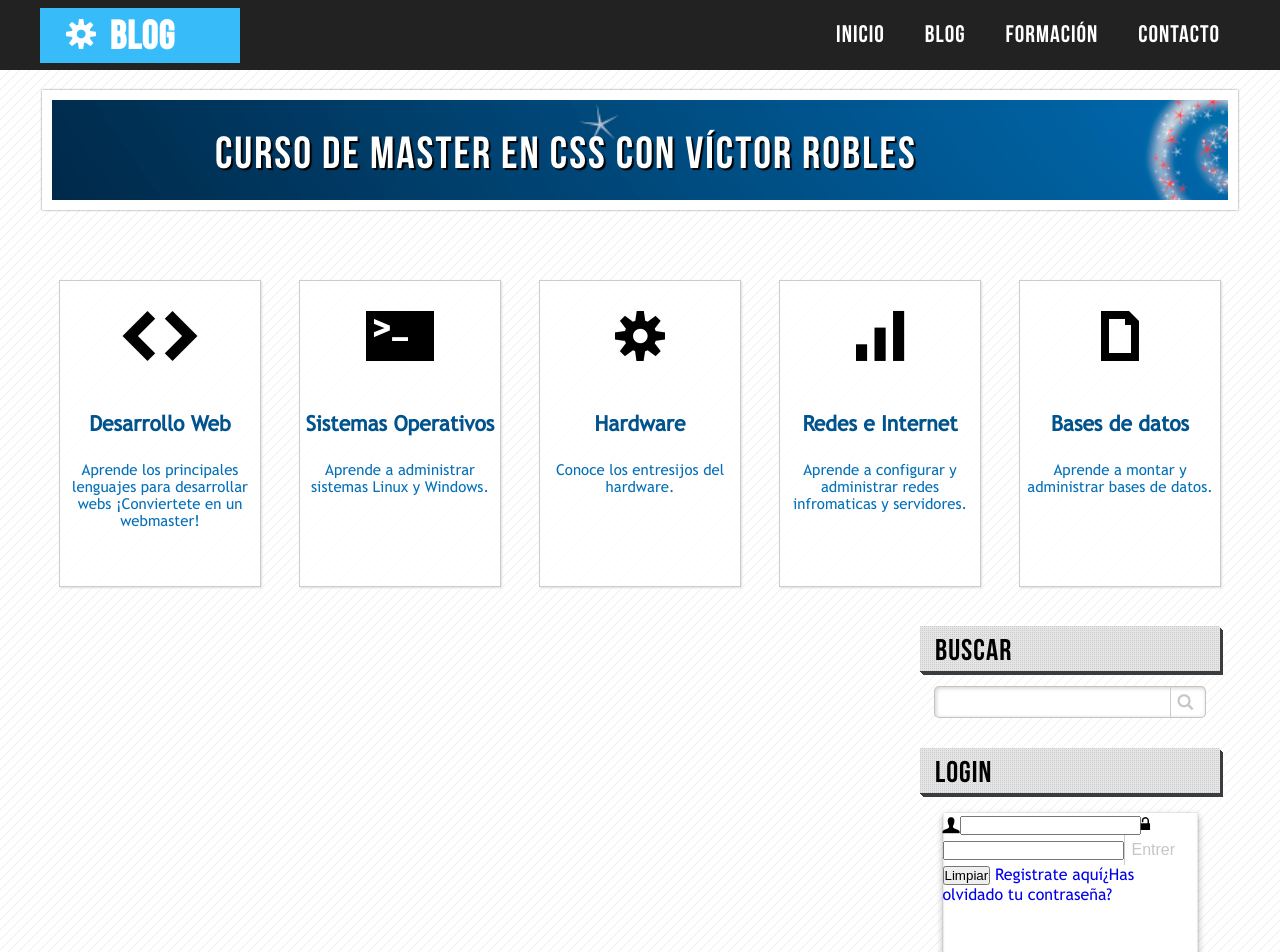
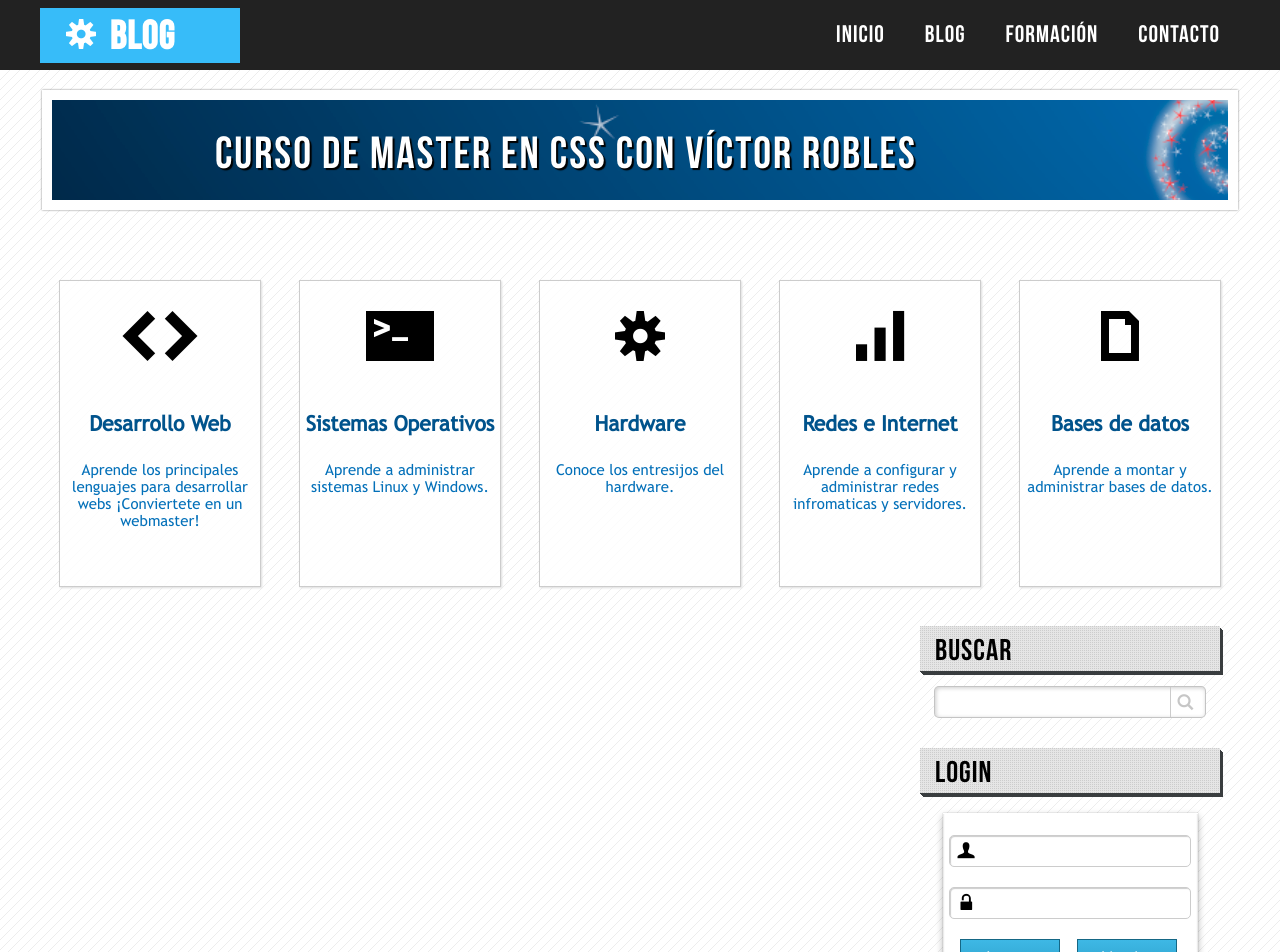
Before and after one commit to Melanialassia/Master-CSS-Responsive, a React (Vite) app: page / in a window 1280 px wide. Shown: the top 952 px of the page. Built offline with nearby package versions, Linux system fonts and the light colour scheme.

Commit message:
form login

```diff
--- a/src/App.jsx
+++ b/src/App.jsx
@@ -89,7 +89,6 @@ function App() {
 
         {/* <!-- Inicio barra lateral --> */}
         <aside className={style.lateral}>
-
           <h3> BUSCAR</h3>
           <div className={style.search}>
             <form>
@@ -99,18 +98,17 @@ function App() {
           </div>
 
           <h3>LOGIN</h3>
-          <div className={style.box}>
+          <div className={`${style.box} ${style.login}`}>
             <form>
-              <label id="user" className={style.gear}>
-                {" "}
+              <label id="user" className={`${style.gear} ${style.icons}`}>
                 U
               </label>
               <input type="email" />
-              <label id="password" className={style.gear}>
+              <label id="password" className={`${style.gear} ${style.icons} ${style.icons2}`}>
                 w
               </label>
               <input type="password" />
-              <input type="submit" value="Entrer" />
+              <input type="submit" value="Ingresar" />
               <input type="reset" value="Limpiar" />
               <a href="#"> Registrate aquí</a>
               <a href="#">¿Has olvidado tu contraseña?</a>
@@ -138,7 +136,6 @@ function App() {
 
           <h3>PATROCINADORES</h3>
           <div className={style.box}></div>
-
         </aside>
         {/* <!-- Fin barra lateral --> */}
       </section>
--- a/src/App.module.css
+++ b/src/App.module.css
@@ -243,3 +243,77 @@
   box-shadow: 0px 0px 1px rgba(0, 0, 0, 0.3), 0px 3px 7px rgba(0, 0, 0, 0.3),
     0px 1px white inset, 0px -3px 2px rgba(0, 0, 0, 0.3) inset;
 }
+
+.login input[type="email"],
+.login input[type="password"] {
+  display: block;
+  margin: 0px auto;
+  margin-top: 20px;
+  padding-left: 30px;
+  width: 82%;
+  height: 30px;
+  border: 1px solid #ccc;
+  box-shadow: 1px 1px 1px #ccc inset;
+  border-radius: 5px;
+}
+
+.login input[type="email"]:focus,
+.login input[type="password"]:focus {
+  color: #555;
+  box-shadow: 1px 1px 1px gray inset;
+}
+
+.icons{
+  display: block;
+  text-align: center;
+  position: absolute;
+  margin-left: 15px;
+  margin-top: 6px;
+  height: 30px;
+}
+
+.icons2{
+  margin-left: 18px;
+  margin-top: 25px;
+  font-size: 20px;
+}
+
+.login input[type="submit"],
+.login input[type="button"],
+.login input[type="reset"],
+.login button {
+  text-align: center;
+  width: 100px;
+  height: 35px;
+  margin-top: 20px;
+  color: white;
+  background:  linear-gradient(to bottom, #3eb8e5 0%, #2ca0ca 100%); /* DEGRADADO*/
+  border: 1px solid #156785;
+  border-radius: 0px;
+  cursor: pointer;
+  font-size: 15px;
+  font-family: "TrebuchetMS";
+  font-weight: lighter;
+  margin-left: 17px;
+  transition: all 300ms;
+}
+
+.login input[type="submit"]:hover,
+.login input[type="button"]:hover,
+.login input[type="reset"]:hover,
+.login button:hover {
+  box-shadow: 0px 0px 3px gray;
+}
+
+.login a {
+  display: block;
+  margin-top: 10px;
+  margin-left: 18px;
+  font-size: 14px;
+  color: #555;
+}
+
+.login a:hover {
+  text-decoration: underline;
+  color: #2f78bc
+}
```
